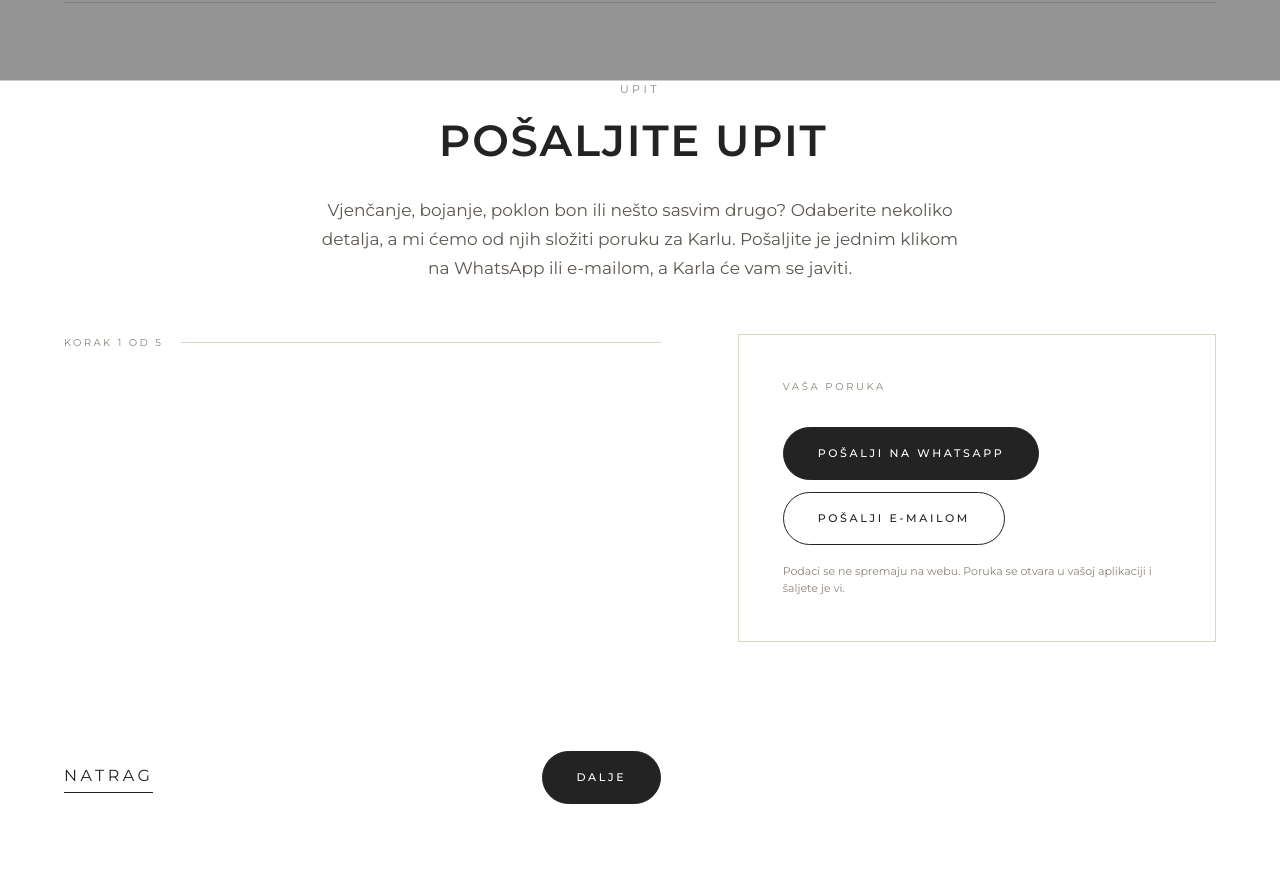
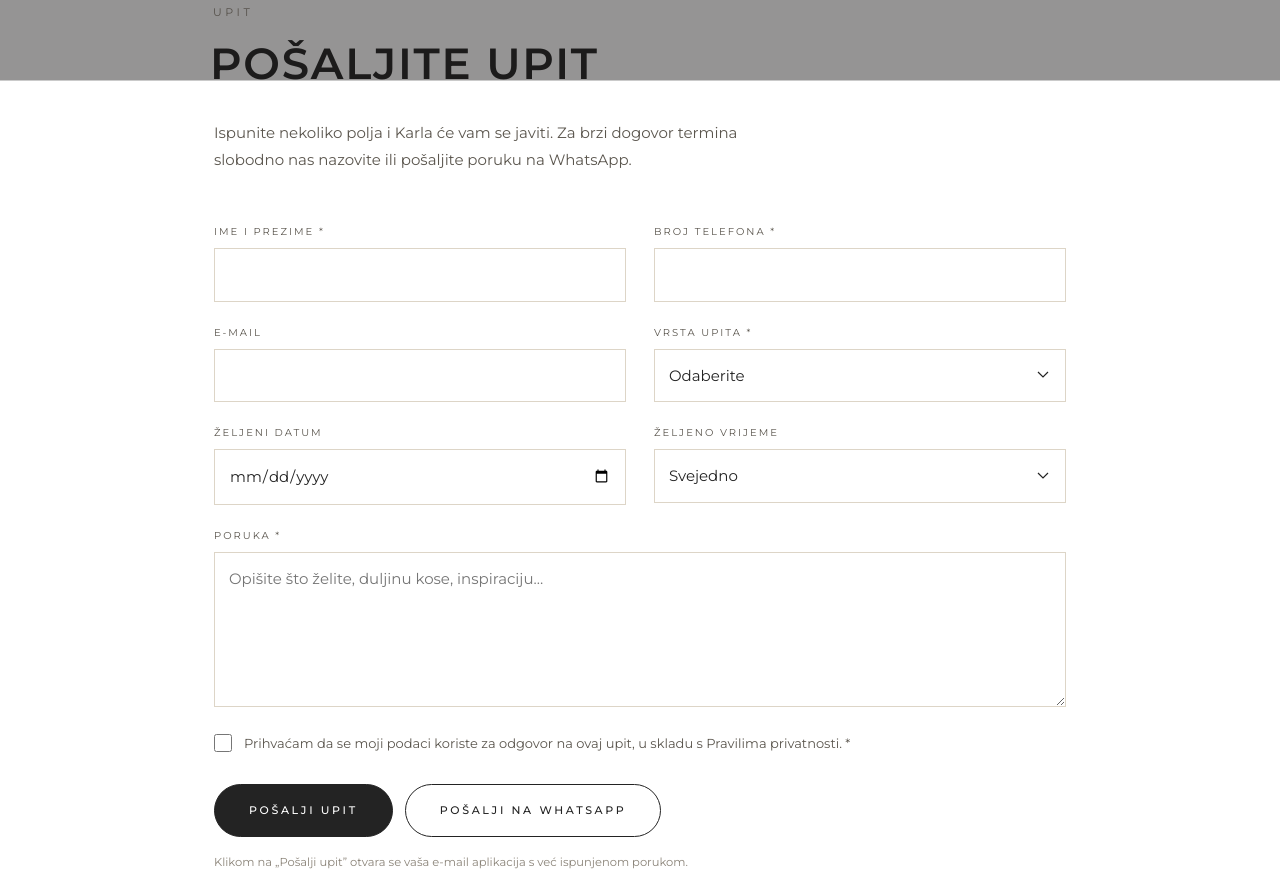
Before and after one commit to hairbykarlabenic/hairbykarlabenic.github.io, a plain HTML site: page kontakt.html in a window 1280 px wide. Shown: the part 1727-2603 px from the top of the page. Drawn offline with Linux system fonts and the light colour scheme.

Commit message:
Add files via upload

```diff
--- a/kontakt.html
+++ b/kontakt.html
@@ -95,82 +95,63 @@
   </div>
 </section>
 
-<section class="upit" id="upit" data-upit>
-  <div class="upit__intro">
+<section class="cform" id="upit">
+  <div class="cform__head">
     <p class="eyebrow reveal">Upit</p>
     <h2 class="h-section" data-split>Pošaljite upit</h2>
-    <p class="reveal" data-delay="1">Vjenčanje, bojanje, poklon bon ili nešto sasvim drugo? Odaberite nekoliko detalja, a mi ćemo od njih složiti poruku za Karlu. Pošaljite je jednim klikom na WhatsApp ili e-mailom, a Karla će vam se javiti.</p>
+    <p class="reveal" data-delay="1">Ispunite nekoliko polja i Karla će vam se javiti. Za brzi dogovor termina slobodno nas nazovite ili pošaljite poruku na WhatsApp.</p>
   </div>
-  <div class="upit__wrap">
-    <div class="upit__steps">
-      <div class="upit__progress" aria-hidden="true"><span data-prog-text>Korak 1 od 5</span><i><b data-prog-bar></b></i></div>
-      <div class="upit__step">
-        <span class="upit__no">01</span>
-        <div><h3>S čime vam možemo pomoći?</h3>
-        <div class="chips" data-group="type">
-          <span class="chips__label">Poseban dan</span>
-          <button type="button" data-val="vjenčanje" data-kind="event" aria-pressed="false">Vjenčanje</button>
-          <button type="button" data-val="mladenkinu pratnju" data-kind="event" aria-pressed="false">Mladenkina pratnja</button>
-          <button type="button" data-val="probnu frizuru" data-kind="event" aria-pressed="false">Probna frizura</button>
-          <button type="button" data-val="svečanu priliku" data-kind="event" aria-pressed="false">Svečana prilika</button>
-          <span class="chips__label">Salon</span>
-          <button type="button" data-val="šišanje i styling" data-kind="salon" aria-pressed="false">Šišanje i styling</button>
-          <button type="button" data-val="bojanje" data-kind="salon" aria-pressed="false">Bojanje</button>
-          <button type="button" data-val="njegu kose" data-kind="salon" aria-pressed="false">Njega kose</button>
-          <button type="button" data-val="pletenice" data-kind="salon" aria-pressed="false">Pletenice</button>
-          <button type="button" data-val="poklon bon" data-kind="salon" aria-pressed="false">Poklon bon</button>
-          <button type="button" data-val="nešto drugo" data-kind="salon" aria-pressed="false">Nešto drugo</button>
-        </div></div>
-      </div>
-      <div class="upit__step">
-        <span class="upit__no">02</span>
-        <div><h3 data-date-label>Datum</h3>
-        <div class="cal" data-cal>
-          <div class="cal__head"><button type="button" data-cal-prev aria-label="Prethodni mjesec">←</button><span data-cal-title></span><button type="button" data-cal-next aria-label="Sljedeći mjesec">→</button></div>
-          <div class="cal__dow"><span>Pon</span><span>Uto</span><span>Sri</span><span>Čet</span><span>Pet</span><span>Sub</span><span>Ned</span></div>
-          <div class="cal__grid" data-cal-grid></div>
-        </div></div>
-      </div>
-      <div class="upit__step">
-        <span class="upit__no">03</span>
-        <div><h3 data-time-label>Do kada trebate biti spremni?</h3>
-        <div class="chips chips--time" data-group="time"><button type="button" data-val="07:00" aria-pressed="false">07:00</button><button type="button" data-val="08:00" aria-pressed="false">08:00</button><button type="button" data-val="09:00" aria-pressed="false">09:00</button><button type="button" data-val="10:00" aria-pressed="false">10:00</button><button type="button" data-val="11:00" aria-pressed="false">11:00</button><button type="button" data-val="12:00" aria-pressed="false">12:00</button><button type="button" data-val="13:00" aria-pressed="false">13:00</button><button type="button" data-val="14:00" aria-pressed="false">14:00</button><button type="button" data-val="15:00" aria-pressed="false">15:00</button><button type="button" data-val="16:00" aria-pressed="false">16:00</button><button type="button" data-val="17:00" aria-pressed="false">17:00</button><button type="button" data-val="još ne znam" aria-pressed="false">Još ne znam</button></div></div>
-      </div>
-      <div class="upit__step" data-event-only>
-        <span class="upit__no">04</span>
-        <div><h3>Gdje i za koliko osoba?</h3>
-        <div class="chips" data-group="loc">
-          <button type="button" data-val="u salonu" aria-pressed="false">U salonu</button>
-          <button type="button" data-val="na lokaciji" aria-pressed="false">Na lokaciji</button>
-        </div>
-        <input class="upit__input" type="text" data-field="place" data-place placeholder="Gdje se spremate? npr. hotel, Opatija" hidden>
-        <div class="stepper"><button type="button" data-step="-1" aria-label="Manje osoba">−</button><span><b data-n>1</b> osoba ukupno</span><button type="button" data-step="1" aria-label="Više osoba">+</button></div></div>
-      </div>
-      <div class="upit__step">
-        <span class="upit__no">05</span>
-        <div><h3>Kako vas možemo kontaktirati?</h3>
-        <div class="upit__row">
-          <input class="upit__input" type="text" data-field="name" placeholder="Ime" autocomplete="given-name">
-          <input class="upit__input" type="tel" data-field="tel" placeholder="Mobitel ili e-mail" autocomplete="tel">
-        </div>
-        <textarea class="upit__input" data-field="note" rows="3" placeholder="Želje, duljina kose, inspiracija…"></textarea></div>
-      </div>
-      <div class="upit__nav">
-        <button type="button" class="link-line" data-prev>Natrag</button>
-        <button type="button" class="btn" data-next>Dalje</button>
-      </div>
+  <form class="cform__form reveal" data-cform novalidate>
+    <div class="cform__grid">
+      <label class="cf"><span>Ime i prezime *</span><input name="ime" type="text" autocomplete="name" required></label>
+      <label class="cf"><span>Broj telefona *</span><input name="tel" type="tel" autocomplete="tel" required></label>
+      <label class="cf"><span>E-mail</span><input name="email" type="email" autocomplete="email"></label>
+      <label class="cf cf--select"><span>Vrsta upita *</span>
+        <select name="vrsta" required>
+          <option value="" selected disabled>Odaberite</option>
+          <optgroup label="Poseban dan">
+            <option data-event>Vjenčanje</option>
+            <option data-event>Mladenkina pratnja</option>
+            <option data-event>Probna frizura</option>
+            <option data-event>Svečana prilika</option>
+          </optgroup>
+          <optgroup label="Salon">
+            <option>Šišanje i styling</option>
+            <option>Bojanje</option>
+            <option>Njega kose</option>
+            <option>Pletenice</option>
+            <option>Poklon bon</option>
+            <option>Nešto drugo</option>
+          </optgroup>
+        </select></label>
+      <label class="cf cf--pair"><span data-date-label>Željeni datum</span><input name="datum" type="date"></label>
+      <label class="cf cf--pair cf--select"><span data-time-label>Željeno vrijeme</span>
+        <select name="vrijeme">
+          <option value="">Svejedno</option>
+          <option>Jutro (08:00 – 12:00)</option>
+          <option>Popodne (12:00 – 16:00)</option>
+          <option>Kasno popodne (16:00 – 21:00)</option>
+        </select></label>
+      <label class="cf cf--select cf--pair" data-event-only hidden><span>Gdje</span>
+        <select name="mjesto">
+          <option value="">Odaberite</option>
+          <option>U salonu</option>
+          <option>Na lokaciji</option>
+        </select></label>
+      <label class="cf cf--select cf--pair" data-event-only hidden><span>Broj osoba</span>
+        <select name="osobe">
+          <option>1</option><option>2</option><option>3</option><option>4</option><option>5</option><option>6</option><option>7</option><option>8</option><option>9</option><option>10 ili više</option>
+        </select></label>
+      <label class="cf cf--full"><span>Poruka *</span><textarea name="poruka" rows="5" placeholder="Opišite što želite, duljinu kose, inspiraciju…" required></textarea></label>
     </div>
-    <aside class="letter" aria-live="polite">
-      <p class="letter__eyebrow">Vaša poruka</p>
-      <p class="letter__body" data-letter></p>
-      <p class="letter__note" data-l-note hidden></p>
-      <div class="letter__actions">
-        <button type="button" class="btn" data-send="wa">Pošalji na WhatsApp</button>
-        <button type="button" class="btn btn--line" data-send="mail">Pošalji e-mailom</button>
-      </div>
-      <p class="letter__small">Podaci se ne spremaju na webu. Poruka se otvara u vašoj aplikaciji i šaljete je vi.</p>
-    </aside>
-  </div>
+    <label class="cf-check"><input type="checkbox" name="gdpr" required><span>Prihvaćam da se moji podaci koriste za odgovor na ovaj upit, u skladu s <a href="pravila-privatnosti.html">Pravilima privatnosti</a>. *</span></label>
+    <p class="cform__error" data-cform-error hidden>Molimo ispunite označena polja.</p>
+    <div class="cform__actions">
+      <button type="submit" class="btn">Pošalji upit</button>
+      <button type="button" class="btn btn--line" data-wa>Pošalji na WhatsApp</button>
+    </div>
+    <p class="cform__small">Klikom na „Pošalji upit” otvara se vaša e-mail aplikacija s već ispunjenom porukom.</p>
+  </form>
 </section>
 
 <!-- KARTA -->
```
